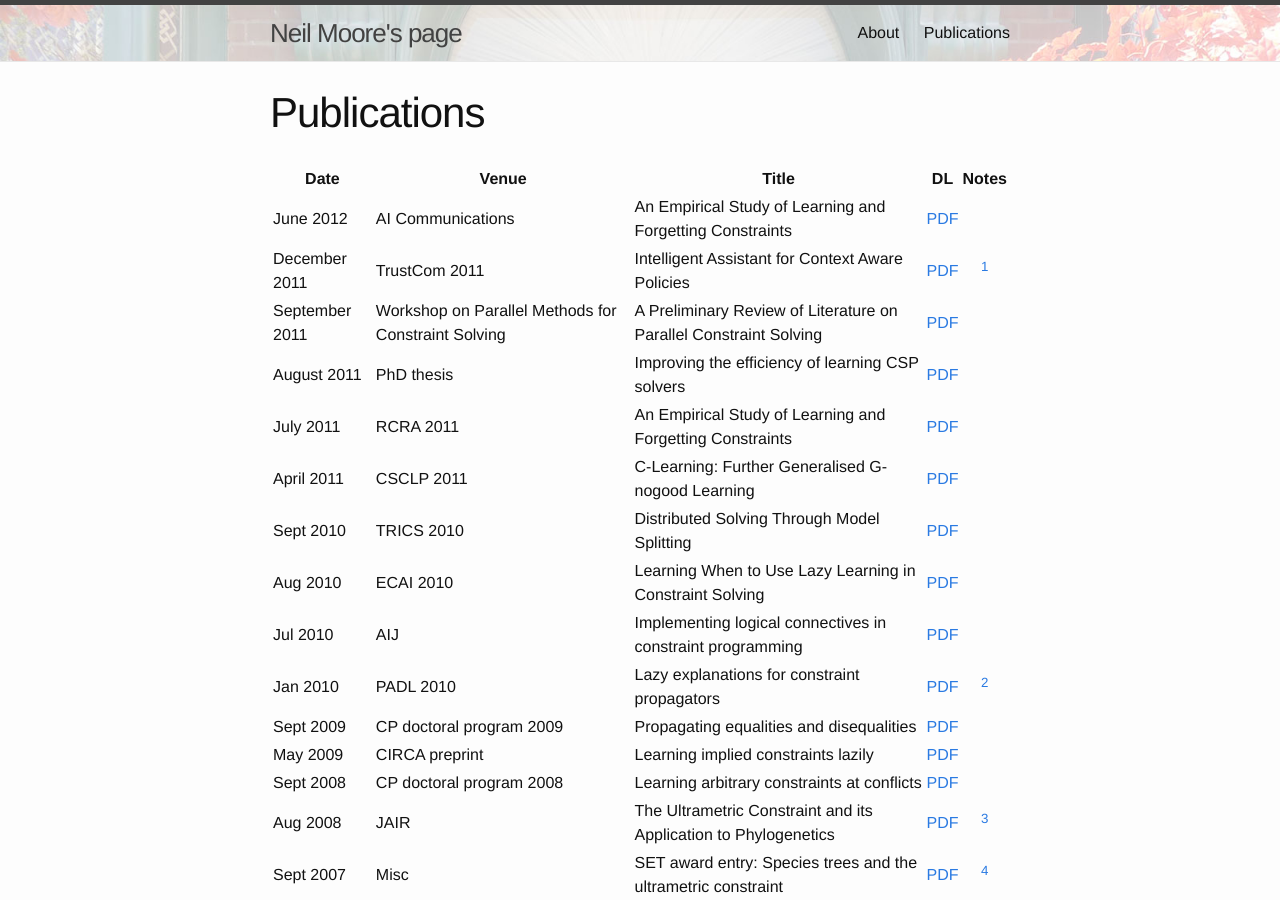
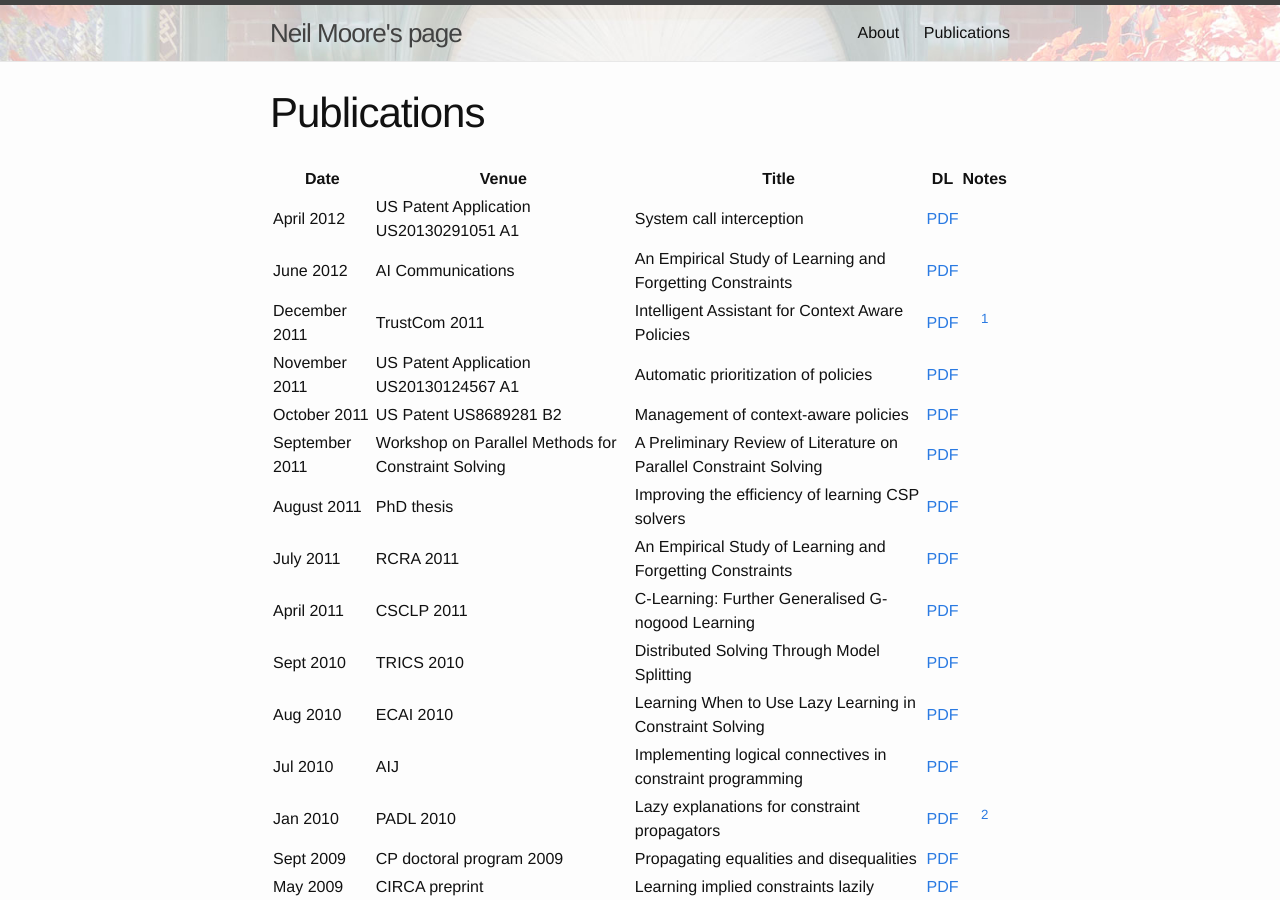
Before and after one commit to neil-ca-moore/neil-ca-moore.github.io, a Jekyll site: the page built from publications.md, in a window 1280 px wide and 900 px high. Built offline with Jekyll 4.4.1, drawn with Linux system fonts in a browser that asks for light colours.

Commit message:
Add patent details and PDFs

```diff
--- a/publications.md
+++ b/publications.md
@@ -7,8 +7,11 @@ permalink: /pub/
 |---
 | Date | Venue | Title | DL | Notes
 |-|-|-|-|:-:
+|April 2012 | US Patent Application US20130291051 A1 | System call interception | [PDF](/resources/US20130291051.pdf)
 |June 2012 | AI Communications | An Empirical Study of Learning and Forgetting Constraints | [PDF](/resources/aicom.pdf)
 |December 2011 | TrustCom 2011 | Intelligent Assistant for Context Aware Policies | [PDF](/resources/trustcom.pdf) | [^1]
+|November 2011 | US Patent Application US20130124567 A1 | Automatic prioritization of policies | [PDF](/resources/US20130124567.pdf)
+|October 2011 | US Patent US8689281 B2 | Management of context-aware policies | [PDF](/resources/US8689281.pdf)
 |September 2011 | Workshop on Parallel Methods for Constraint Solving | A Preliminary Review of Literature on Parallel Constraint Solving | [PDF](/resources/multicore-cp-review-wshop.pdf)
 |August 2011 | PhD thesis | Improving the efficiency of learning CSP solvers | [PDF](/resources/thesis_gold_master.pdf)
 |July 2011 | RCRA 2011 | An Empirical Study of Learning and Forgetting Constraints | [PDF](/resources/learnforget.pdf)
```
Also changed, not shown: 4 other files.
